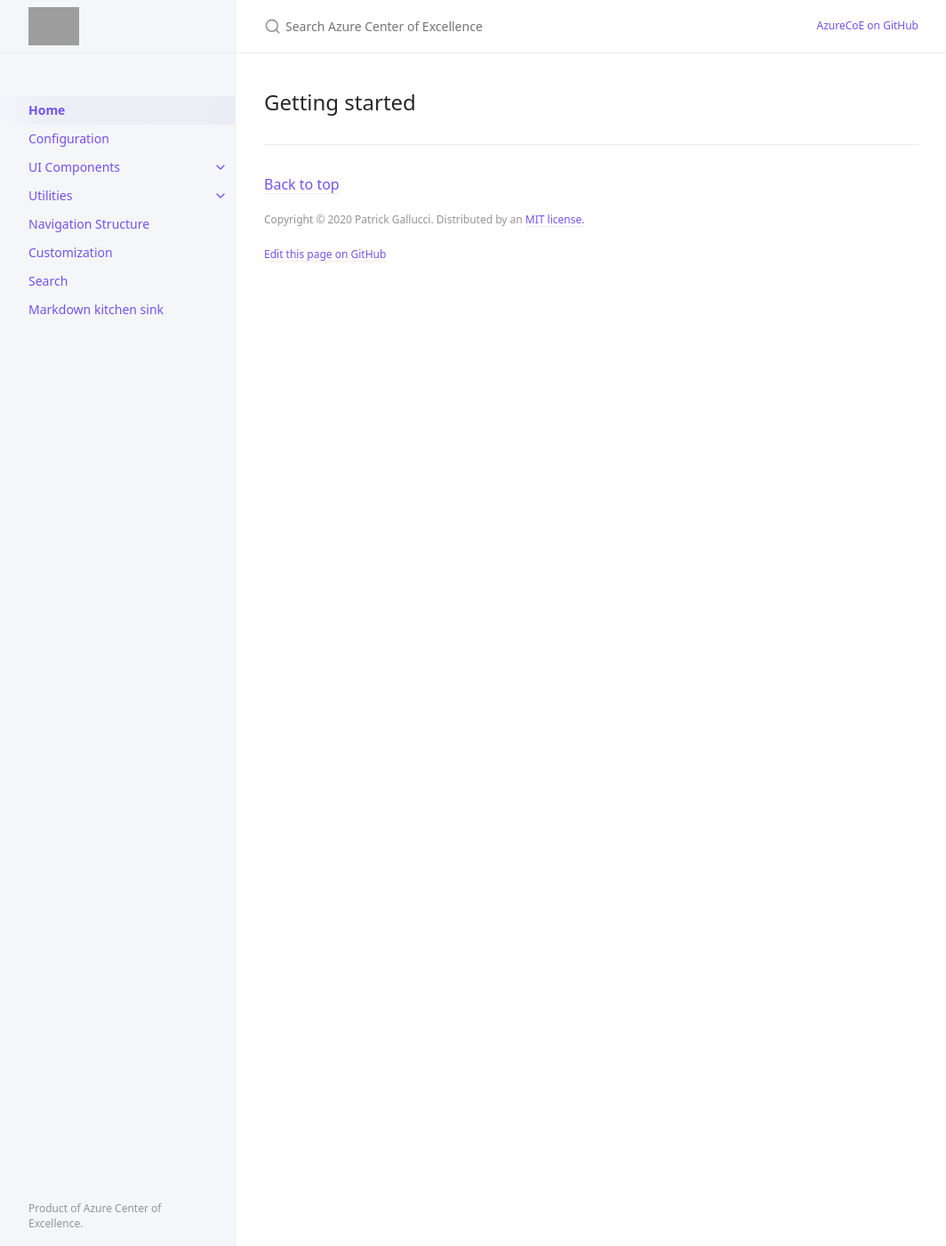
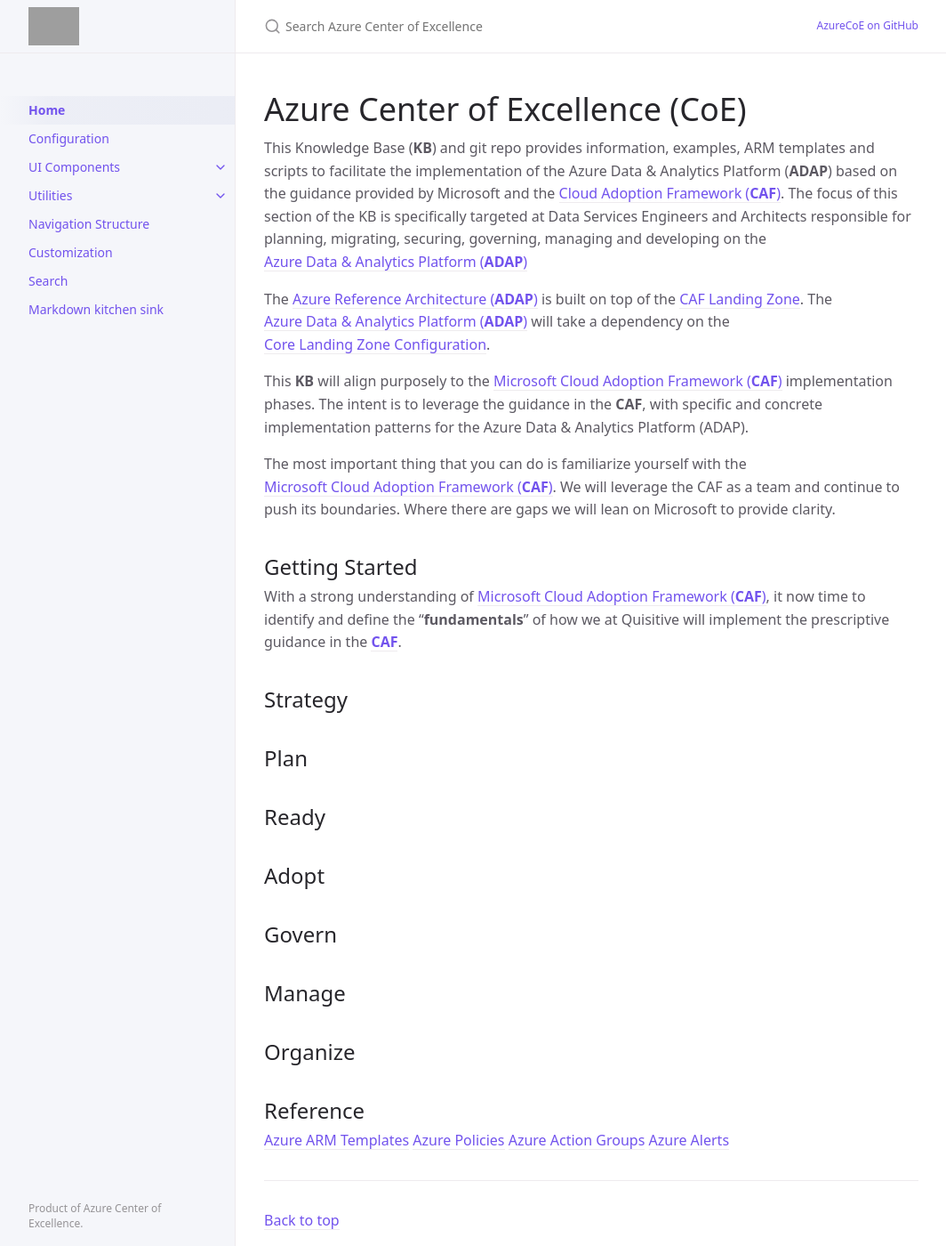
Before and after one commit to AzureCoE/azurecoe.github.io, a Jekyll site: the page built from index.md, in a window 1280 px wide and 1400 px high. Shown: the whole window at 89% size, without its empty margins (107-1171 px from the left). Built offline with Jekyll 4.4.1, drawn with Linux system fonts in a browser that asks for light colours.

Commit message:
Update index.md

```diff
--- a/index.md
+++ b/index.md
@@ -5,5 +5,34 @@ nav_order: 1
 description: "Azure Center of Excellence Documentation"
 permalink: /
 ---
+# Azure Center of Excellence (CoE)
+This Knowledge Base (**KB**) and git repo provides information, examples, ARM templates and scripts to facilitate the implementation of the Azure Data & Analytics Platform (**ADAP**) based on the guidance provided by Microsoft and the [Cloud Adoption Framework (**CAF**)](https://aka.ms/CAF). The focus of this section of the KB is specifically targeted at Data Services Engineers and Architects responsible for planning, migrating, securing, governing, managing and developing on the [Azure Data & Analytics Platform (**ADAP**)](Cloud-Adoption-Framework/Reference/Azure-Data-and-Analytics-Platform.md)
 
-## Getting started
+The [Azure Reference Architecture (**ADAP**)](Cloud-Adoption-Framework/Reference/Azure-Data-and-Analytics-Platform.md) is built on top of the [CAF Landing Zone](https://docs.microsoft.com/en-us/azure/governance/blueprints/samples/caf-migrate-landing-zone/). The [Azure Data & Analytics Platform (**ADAP**)](Cloud-Adoption-Framework/Reference/Azure-Data-and-Analytics-Platform.md) will take a dependency on the [Core Landing Zone Configuration](https://docs.microsoft.com/en-us/azure/cloud-adoption-framework/ready/landing-zone/).
+
+This **KB** will align purposely to the [Microsoft Cloud Adoption Framework (**CAF**)](https://aka.ms/CAF) implementation phases. The intent is to leverage the guidance in the **CAF**, with specific and concrete implementation patterns for the Azure Data & Analytics Platform (ADAP).
+
+The most important thing that you can do is familiarize yourself with the [Microsoft Cloud Adoption Framework (**CAF**)](https://aka.ms/CAF). We will leverage the CAF as a team and continue to push its boundaries. Where there are gaps we will lean on Microsoft to provide clarity.
+
+## Getting Started
+With a strong understanding of [Microsoft Cloud Adoption Framework (**CAF**)](https://aka.ms/CAF), it now time to identify and define the "**fundamentals**" of how we at Quisitive will implement the prescriptive guidance in the [**CAF**](https://aka.ms/CAF).
+
+## Strategy
+
+## Plan
+
+## Ready
+
+## Adopt
+
+## Govern
+
+## Manage
+
+## Organize
+
+## Reference
+[Azure ARM Templates](Cloud-Adoption-Framework/Reference/Azure-ARM-Templates.md)
+[Azure Policies](Cloud-Adoption-Framework/Reference/Azure-Policies.md)
+[Azure Action Groups](Cloud-Adoption-Framework/Reference/Azure-Action-Groups.md)
+[Azure Alerts](Cloud-Adoption-Framework/Reference/Azure-Alerts.md)
```
